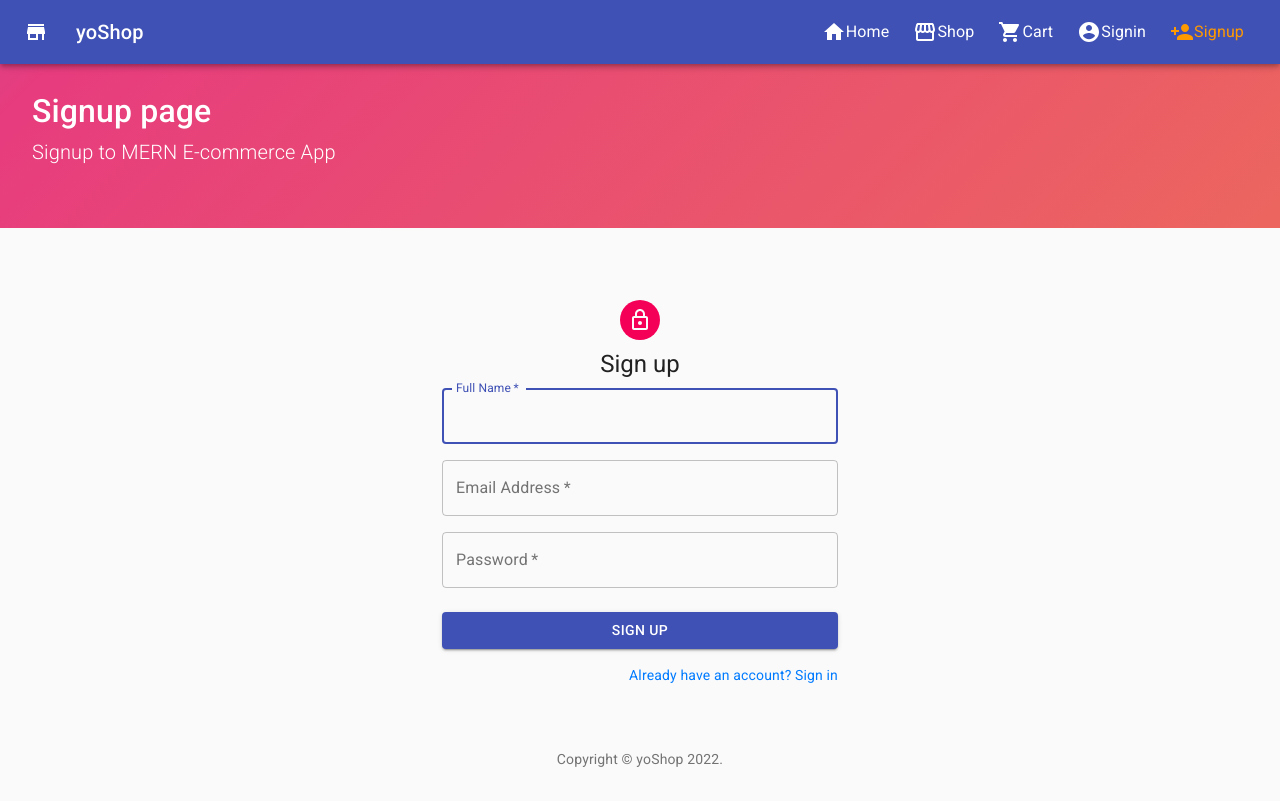
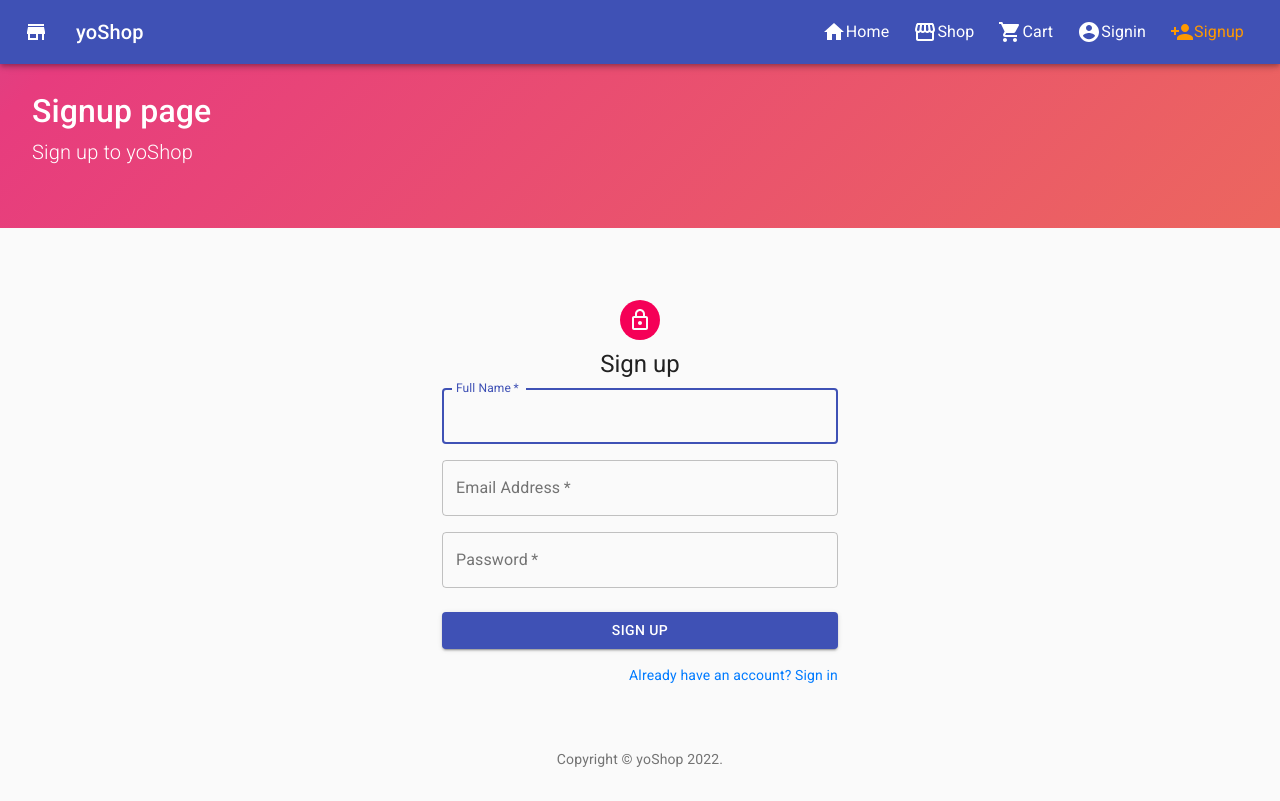
Before and after one commit to bridgecrew-perf6/deployt, a React (Create React App) app in the folder client/: page /signup in a window 1280 px wide. Built offline with nearby package versions, Linux system fonts and the light colour scheme.

Commit message:
Update Signup.js

```diff
--- a/client/src/user/Signup.js
+++ b/client/src/user/Signup.js
@@ -87,7 +87,7 @@ export default function Signup() {
       className='alert alert-info'
       style={{ display: success ? '' : 'none' }}
     >
-      New account is created. Please <Link to='/signin'>Signin</Link>.
+      New account is created. Please <Link to='/signin'>Sign in</Link>.
     </div>
   );
 
@@ -177,7 +177,7 @@ export default function Signup() {
   return (
     <Layout
       title='Signup page'
-      description='Signup to MERN E-commerce App'
+      description='Sign up to yoShop'
       className='container col-md-8 offset-md-2'
     >
       {signUpForm()}
```
